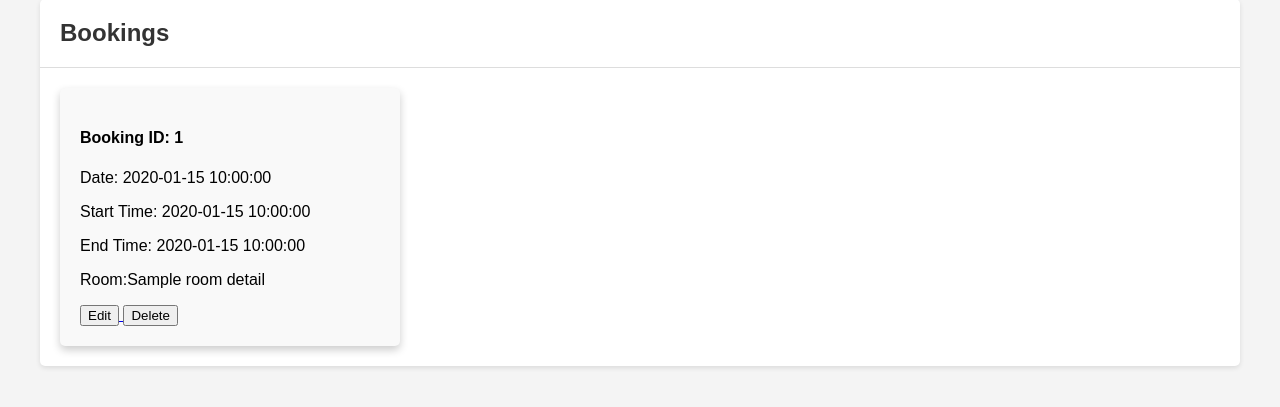
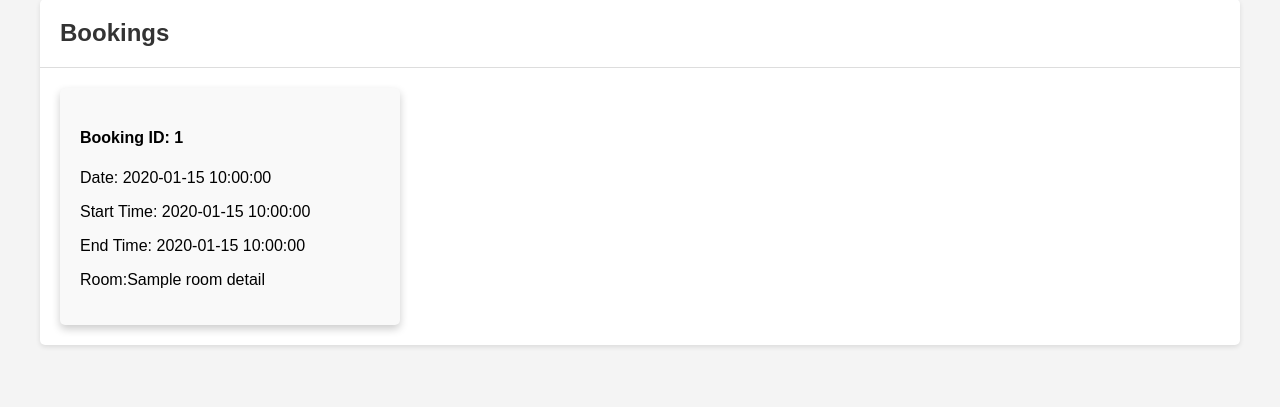
Before and after one commit to Aswathy6754/assignment, a FastAPI app: template templates/viewBooking.html in a window 1280 px wide. Shown: the part 21-428 px from the top of the page. Run offline with FastAPI, Linux system fonts and the light colour scheme; the template is opened without the code that fills it: most values are stand-ins (such as "Sample title", 1, 10 or a date in 2020).

Commit message:
user can create booking with all tooms

```diff
--- a/main.py
+++ b/main.py
@@ -58,7 +58,6 @@ async def logout(response: Response):
 
 @app.get("/",response_class=HTMLResponse)
 async def read_root(request:Request,room: str = None, date: str = None):
-
     id_token = request.cookies.get('token')
 
     if not id_token:
@@ -129,7 +128,7 @@ async def read_root(request:Request,room: str = None, date: str = None):
         except ValueError as err:
             print(str(err))
 
-    return templates.TemplateResponse('main.html',{'request' : request, 'user_token':user_token,"all_rooms":rooms_with_id,'all_bookings':resultBooking,'error_message':error_message})
+    return templates.TemplateResponse('main.html',{'request' : request, 'user_token':user_token,"all_rooms":rooms_with_id,'all_bookings':resultBooking,"uid":uid,'error_message':error_message})
 
 
 class Room(BaseModel):
@@ -346,6 +345,7 @@ async def add_booking(request:Request,booking:Booking):
                 return {"message": "Booking added successfully"}
 
         else:
+            print('elese 348')
             days_query = db.collection("days").where(f"__name__", "in", room_data["days"])
             days_docs = days_query.stream()
             documents = []
@@ -353,10 +353,12 @@ async def add_booking(request:Request,booking:Booking):
                 elem =doc.to_dict()
                 elem['id']=doc.id
                 documents.append((elem))
+            print(documents)
+            matching_date_elements = find_element_by_date(documents,booking.date)
+            print('if 360')
+            if matching_date_elements:
+                match_date_id = matching_date_elements['id']
 
-            matching_date_elements = find_element_by_date(documents,booking.date)
-            match_date_id = matching_date_elements['id']
-            if matching_date_elements:
                 if not matching_date_elements["bookings"]:
                     booking_id = create_booking_document(booking.room, booking.date, booking.time_from, booking.time_to,uid)
                     day_data = {
@@ -392,6 +394,7 @@ async def add_booking(request:Request,booking:Booking):
                         print('date updated')
 
             else:
+                print('elese 395')
                 booking_id = create_booking_document(booking.room, booking.date, booking.time_from, booking.time_to,uid)
                 day_data = {
                     "day": booking.date,
--- a/templates/viewBooking.html
+++ b/templates/viewBooking.html
@@ -69,13 +69,7 @@
                         <p>End Time: {{booking.time_to}}</p>
                         <p>Room:{{booking.room_details.title}}</p>
                         <!-- Add additional booking details as needed -->
-                        <div>
-                            <a href="/bookings/edit/{{booking.id}}">
-                                <button class="edit-button">Edit</button>
-                            </a>
 
-                            <button id="delete-button" onclick="deleteBooking('{{booking.id}}')">Delete</button>
-                        </div>
                     </div>
                 </div>
                 {% endfor %}
```
Also changed, not shown: templates/main.html (+6 -3 lines).
